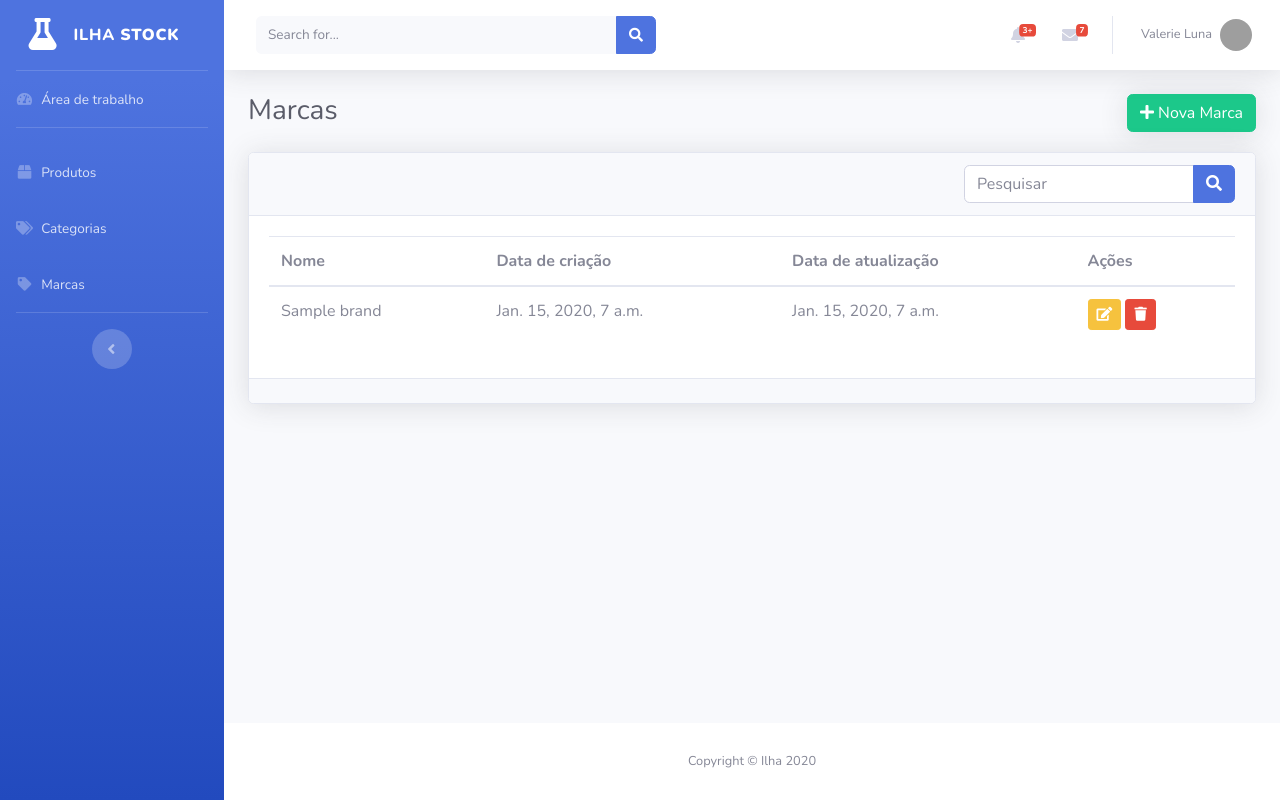
After one commit to Ilha-Dev/ilha_stock, a Django app: page /brands/ in a window 1280 px wide. The commit adds this page. Run offline with Django 3.2, Linux system fonts and the light colour scheme; a user stored in the database is signed in; tables that the repository leaves empty hold one stand-in row (values such as "Sample post"); some libraries are stand-ins or nearby versions; grey boxes are pictures that could not be loaded.

Commit message:
crud de marca

```diff
--- /dev/null
+++ b/brands/templates/brands/brand_list.html
@@ -0,0 +1,83 @@
+{% extends 'bases/base_dashboard.html' %}
+
+{% block content %}
+<div class="d-flex justify-content-between">
+    <h1 class="h3 mb-4 text-gray-800">Marcas</h1>
+    <div>
+        <a href="{% url 'brands:create' %}" class="btn btn-success shadow">
+            <i class="fas fa-plus"></i> Nova Marca
+        </a>
+    </div>
+</div>
+
+<div class="row">
+    <div class="col-12">
+        <div class="card shadow">
+            <div class="card-header">
+                <div class="row">
+                    <div class="col-12 col-md-8"></div>
+                    <div class="col-12 col-md-4">
+                        <form method="get" class="form-inline float-right">
+                            <div class="input-group">
+                                <input type="text" class="form-control"
+                                    placeholder="Pesquisar" name="search">
+                                <div class="input-group-append">
+                                    <button class="btn btn-primary" type="submit">
+                                        <i class="fas fa-search"></i>
+                                    </button>
+                                </div>
+                            </div>
+                        </form>
+                    </div>
+                </div>
+            </div>
+            <div class="card-body">
+                <div class="table-responsive">
+                    <table class="table table-hover">
+                        <thead>
+                            <tr>
+                                <th>Nome</th>
+                                <th>Data de criação</th>
+                                <th>Data de atualização</th>
+                                <th>Ações</th>
+                            </tr>
+                        </thead>
+                        <tbody>
+                            {% for brand in object_list %}
+                            <tr>
+                                <td>{{ brand.name }}</td>
+                                <td>{{ brand.created_at }}</td>
+                                <td>{{ brand.updated_at }}</td>
+                                <td>
+                                    <div>
+                                        <a href="{% url 'brands:update' brand.pk %}"
+                                            class="btn btn-warning btn-sm">
+                                            <i class="fas fa-edit"></i>
+                                        </a>
+                                        <button type="button" class="btn btn-danger btn-sm"
+                                            data-toggle="modal" data-target="#deleteModal{{brand.pk}}">
+                                            <i class="fas fa-trash"></i>
+                                        </button>
+                                        {% include 'brands/components/brand_delete_modal.html' %}
+                                    </div>
+                                </td>
+                            </tr>
+                    {% empty %}
+                    <tr>
+                        <td class="text-center" colspan="100%">
+                            Nenhum dado cadastrado
+                        </td>
+                    </tr>
+                    {% endfor %}
+                </tbody>
+            </table>
+        </div>
+    </div>
+    <div class="card-footer">
+
+    </div>
+</div>
+</div>
+</div>
+
+{% endblock %}
--- /dev/null
+++ b/brands/templates/brands/components/brand_delete_modal.html
@@ -0,0 +1,21 @@
+<!-- Modal -->
+<div class="modal fade" id="deleteModal{{brand.pk}}" tabindex="-1" role="dialog" aria-labelledby="exampleModalLabel" aria-hidden="true">
+    <div class="modal-dialog" role="document">
+        <div class="modal-content">
+            <div class="modal-header">
+                <h5 class="modal-title" id="deleteModal{{brand.pk}}Label">Atenção</h5>
+                <button type="button" class="close" data-dismiss="modal" aria-label="Close">
+                    <span aria-hidden="true">&times;</span>
+                </button>
+            </div>
+            <div class="modal-body">
+                Deseja excluir a marca {{ brand.name }} ?
+            </div>
+            <div class="modal-footer">
+                <button type="button" class="btn btn-secondary" data-dismiss="modal">Cancelar</button>
+                <a href="{% url 'brands:delete' brand.pk %}"
+                class="btn btn-danger">Sim, Excluir!</a>
+            </div>
+        </div>
+    </div>
+</div>
--- /dev/null
+++ b/brands/urls.py
@@ -0,0 +1,12 @@
+from django.urls import path
+
+from . import views
+
+app_name = 'brands'
+
+urlpatterns = [
+    path('', views.BrandList.as_view(), name='list'),
+    path('create/', views.BrandCreate.as_view(), name='create'),
+    path('update/<int:pk>/', views.BrandUpdate.as_view(), name='update'),
+    path('delete/<int:pk>/', views.BrandDelete.as_view(), name='delete'),
+]
--- a/brands/views.py
+++ b/brands/views.py
@@ -1,3 +1,37 @@
-from django.shortcuts import render
+from django.shortcuts import get_object_or_404, redirect
+from django.urls import reverse_lazy
+from django.views.generic import ListView, CreateView, UpdateView, View
+from django.contrib.auth.mixins import LoginRequiredMixin
 
-# Create your views here.
+from .models import Brand
+
+
+class BrandList(LoginRequiredMixin, ListView):
+    model = Brand
+
+    def get_queryset(self):
+        queryset = Brand.objects.all()
+        search = self.request.GET.get('search', False)
+        if search:
+            queryset = queryset.filter(name__contains=search)
+        return queryset
+
+
+class BrandCreate(LoginRequiredMixin, CreateView):
+    model = Brand
+    fields = ['name']
+    success_url = reverse_lazy('brands:list')
+
+
+class BrandUpdate(LoginRequiredMixin, UpdateView):
+    model = Brand
+    fields = ['name']
+    success_url = reverse_lazy('brands:list')
+
+
+class BrandDelete(LoginRequiredMixin, View):
+
+    def get(self, request, pk):
+        brand = get_object_or_404(Brand, pk=pk)
+        brand.delete()
+        return redirect(reverse_lazy('brands:list'))
--- a/core/templates/partials/sidebar.html
+++ b/core/templates/partials/sidebar.html
@@ -40,6 +40,13 @@
         </a>
     </li>
 
+    <li class="nav-item">
+        <a class="nav-link" href="{% url 'brands:list' %}">
+            <i class="fas fa-fw fa-tag"></i>
+            <span>Marcas</span>
+        </a>
+    </li>
+
     <!-- Divider -->
     <hr class="sidebar-divider d-none d-md-block">
 
--- a/ilha_stock/urls.py
+++ b/ilha_stock/urls.py
@@ -6,4 +6,5 @@ urlpatterns = [
     path('', include('core.urls', namespace='core')),
     path('accounts/', include('accounts.urls', namespace='accounts')),
     path('categories/', include('categories.urls', namespace='categories')),
+    path('brands/', include('brands.urls', namespace='brands')),
 ]
```
Also changed, not shown: brands/templates/brands/brand_form.html (added, +44 -0 lines).
